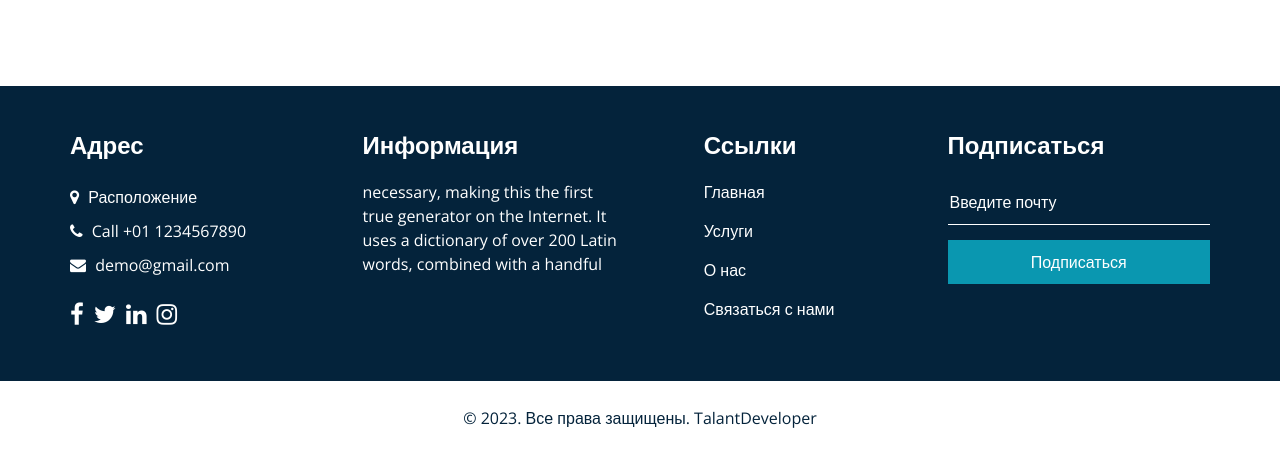
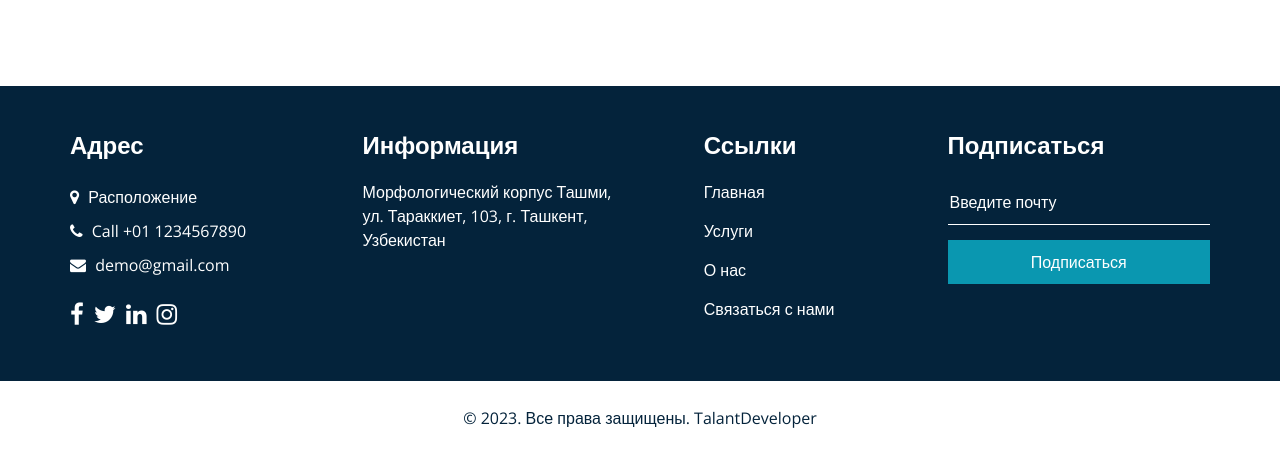
Before and after one commit to TalantDeveloper/funeral_service, a Django app: page /about in a window 1280 px wide. Shown: the part 593-1048 px from the top of the page. Run offline with Django 4.2, Linux system fonts and the light colour scheme; some libraries are stand-ins or nearby versions.

Commit message:
21.09.2023
17:29

```diff
--- a/templates/base.html
+++ b/templates/base.html
@@ -100,8 +100,7 @@
                         Информация
                     </h4>
                     <p>
-                        necessary, making this the first true generator on the Internet. It uses a dictionary of over
-                        200 Latin words, combined with a handful
+                        Морфологический корпус Ташми, ул. Тараккиет, 103, г. Ташкент, Узбекистан
                     </p>
                 </div>
             </div>
--- a/templates/base_sub.html
+++ b/templates/base_sub.html
@@ -95,8 +95,7 @@
                         Информация
                     </h4>
                     <p>
-                        necessary, making this the first true generator on the Internet. It uses a dictionary of over
-                        200 Latin words, combined with a handful
+                        Морфологический корпус Ташми, ул. Тараккиет, 103, г. Ташкент, Узбекистан
                     </p>
                 </div>
             </div>
```
Also changed, not shown: templates/main/welcome.html (+2 -5 lines).
